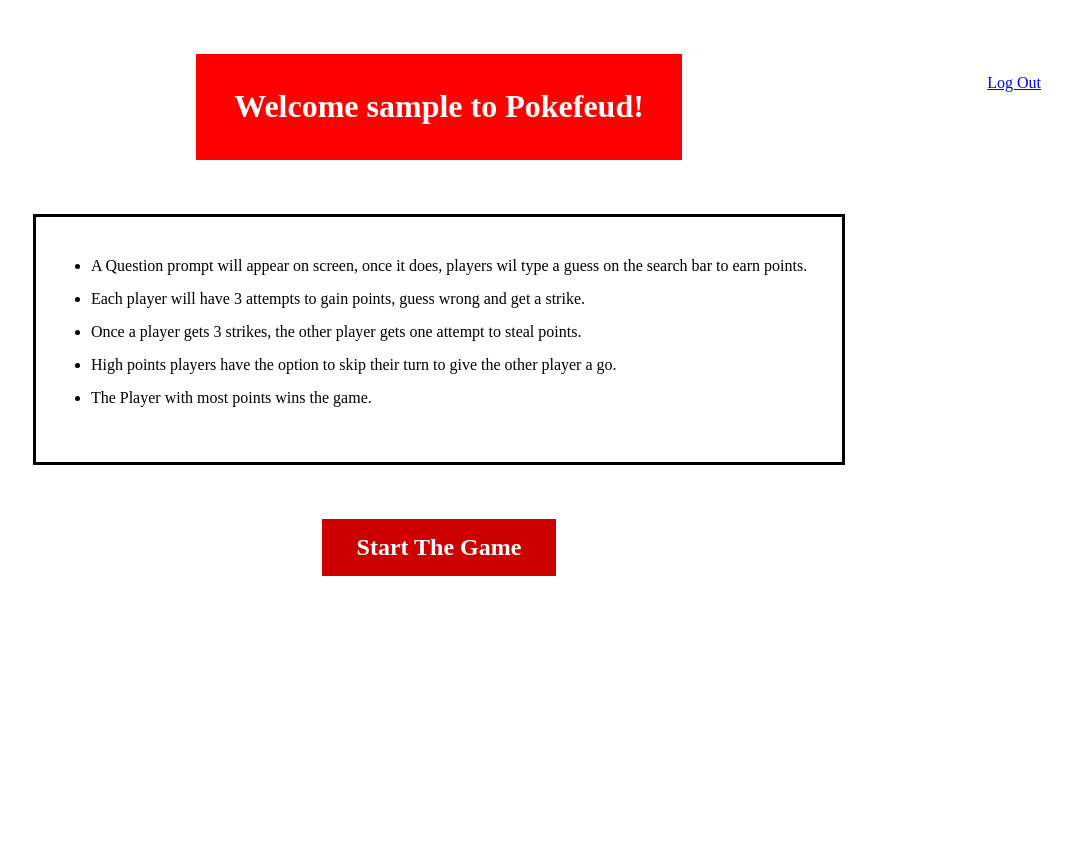
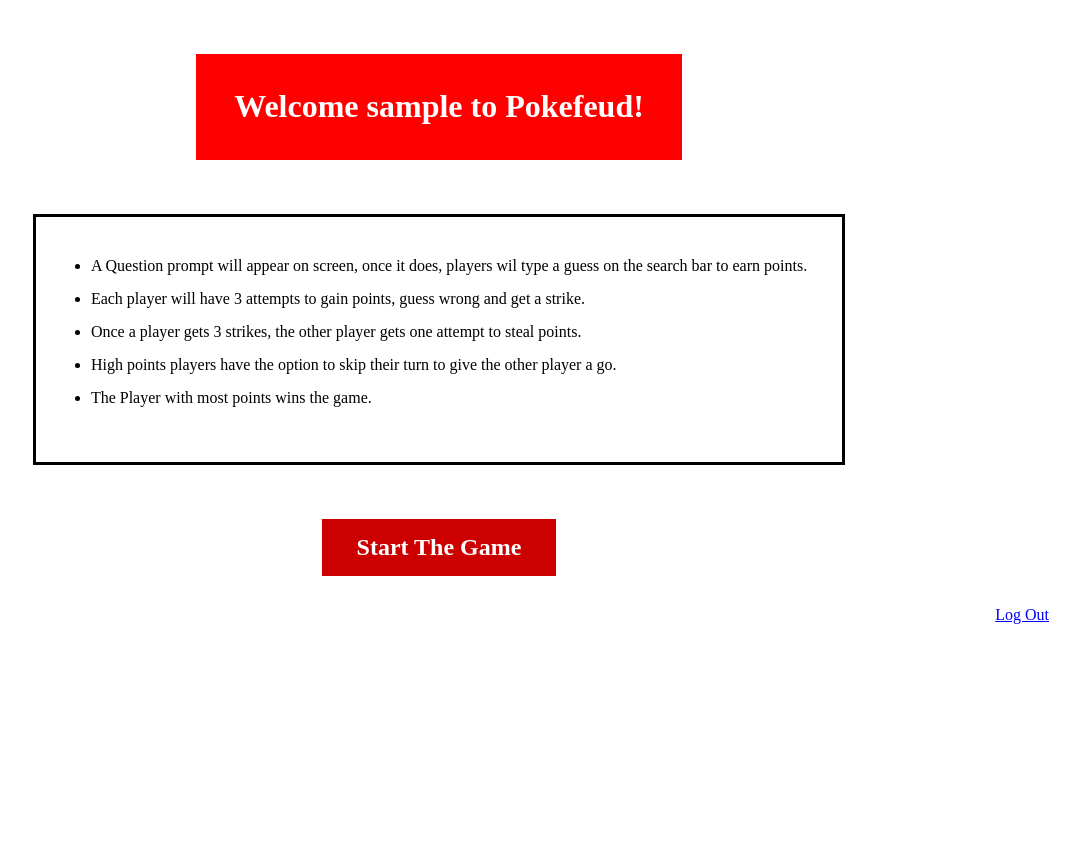
Before and after one commit to tcoleman36-btye/PW2-Game-Show, a PHP site: page /introduction.php in a window 1280 px wide. Shown: the whole page, without its empty margins (201-1280 px from the left). After the commit the page ends 624 px from the top, so only its background shows below. Run offline with PHP 8.4, Linux system fonts and the light colour scheme; the visitor is signed in with stand-in values (Sample User, id 1).

Commit message:
Bug Fixed: I put aside outside of main function, and removed top on class logout box as well as remove html and body css out of the intro php

```diff
--- a/PokeFeud/style.css
+++ b/PokeFeud/style.css
@@ -37,19 +37,6 @@ a {
 }
 
 /*Introduction PHP*/
-
-html .intro,
-body #content-box {
-    min-height: 100%;
-    margin: 0;
-}
-
-#content-box {
-    min-height: 100vh;
-    position: relative;
-    padding-bottom: 80px;
-    box-sizing: border-box;
-}
 
 .intro-box {
     text-align: center;
@@ -102,6 +89,5 @@ li {
 
 .logout-box {
     position: absolute;
-    top: 20px;
     right: 30px;
 }
```
Also changed, not shown: PokeFeud/introduction.php (+4 -5 lines).
